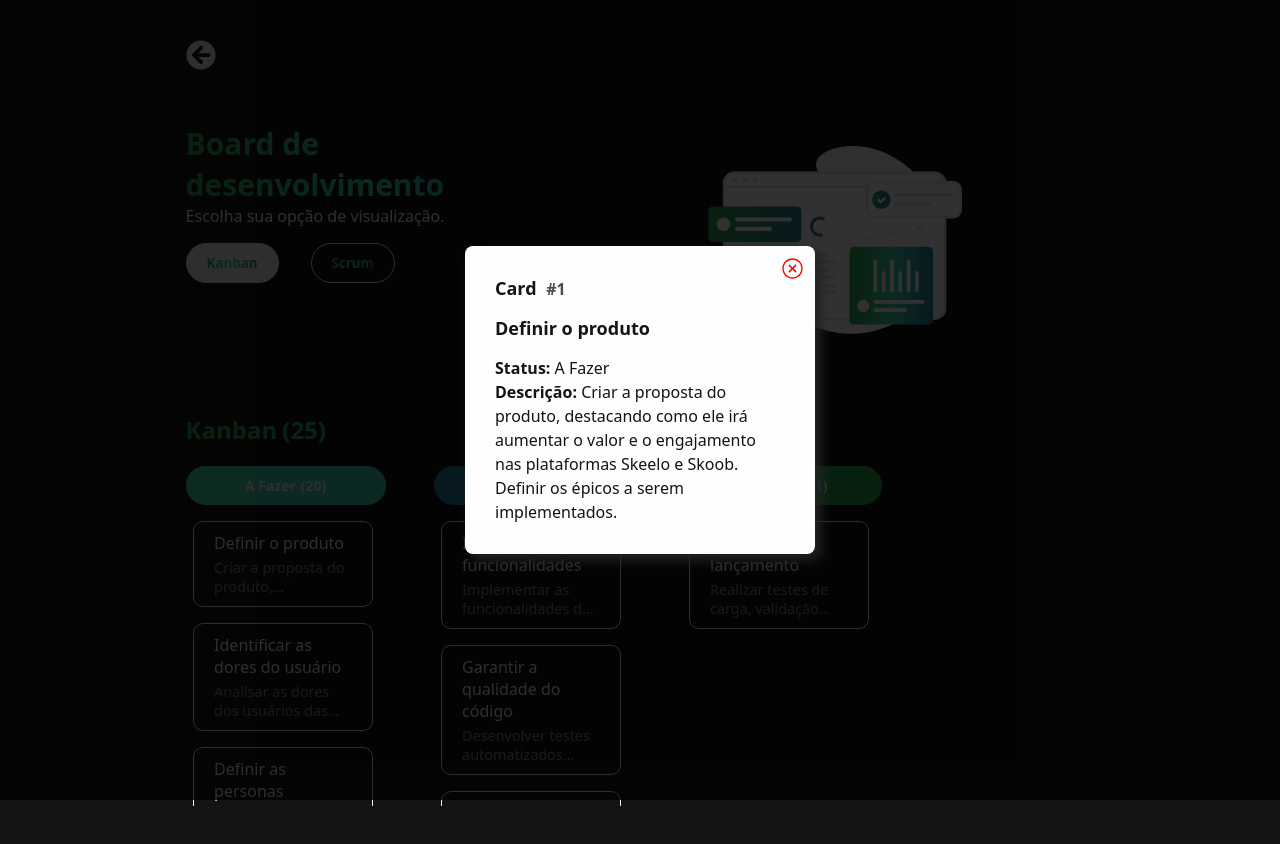
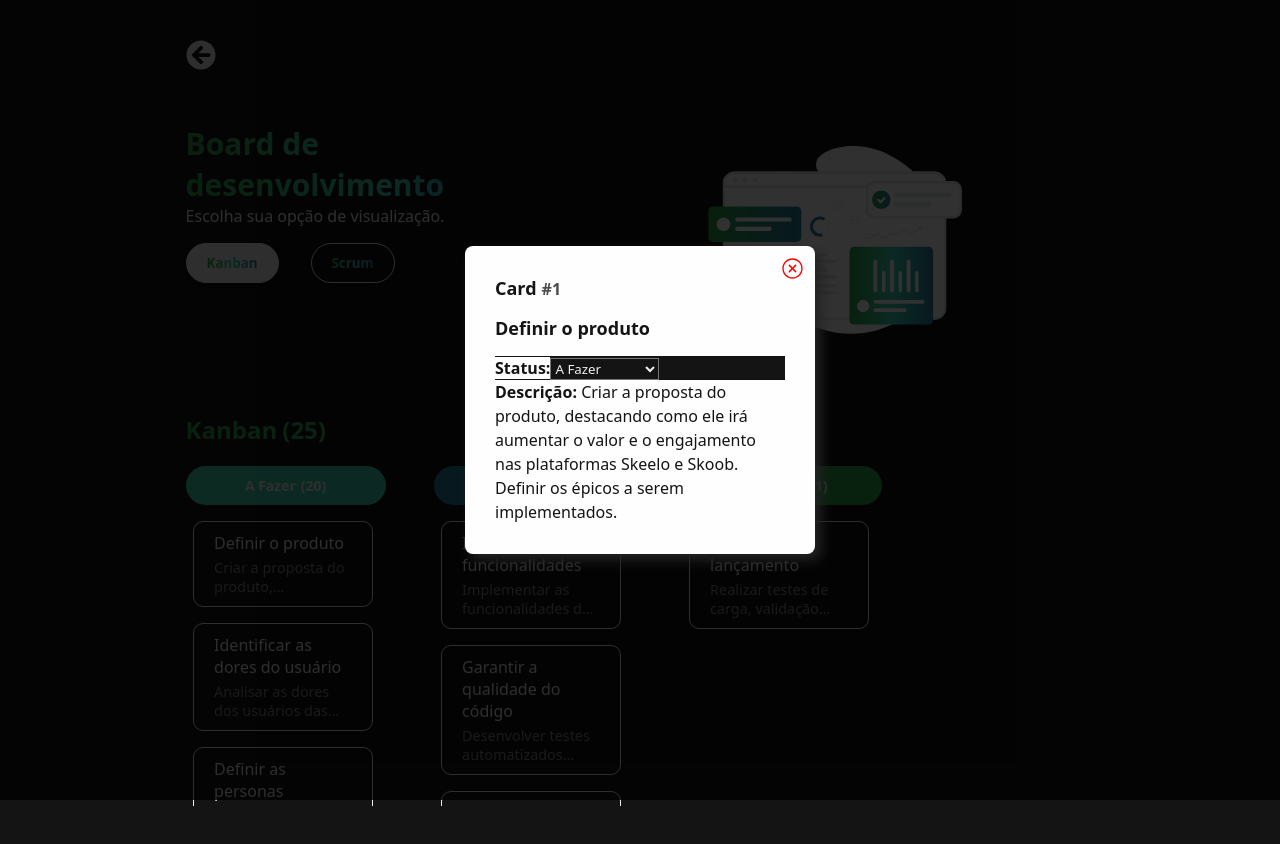
Before and after one commit to eliscmattosinho/Board-de-Desenvolvimento, a React (Create React App) app: page /Board-de-Desenvolvimento/boards in a window 1280 px wide. Both pictures are taken after a click on the element 283 px from the left and 564 px from the top of the page. Shown: the top 844 px of the page. Built offline with nearby package versions, Linux system fonts and the light colour scheme.

Commit message:
feat(card): add status select to update task from modal

```diff
--- a/src/components/CardTask.jsx
+++ b/src/components/CardTask.jsx
@@ -1,19 +1,43 @@
 import React from "react";
 import "./CardTask.css";
 import { IoIosCloseCircleOutline } from "react-icons/io";
-import { getDisplayStatus } from "../js/boardUtils";
+import { getDisplayStatus, columnIdToCanonicalStatus } from "../js/boardUtils";
 
-function CardTask({ task, onClose, activeView }) {
+function CardTask({ task, onClose, activeView, columns, moveTask }) {
   if (!task) return null;
+
+  const handleStatusChange = (e) => {
+    const columnId = e.target.value;
+    const canonicalStatus = columnIdToCanonicalStatus(columnId);
+    moveTask(task.id, canonicalStatus);
+  };
+
+  const currentColumnId = columns.find(
+    (col) => getDisplayStatus(task.status, activeView) === col.title
+  )?.id;
 
   return (
     <div className="modal">
       <div className="modal-content">
-        <h2>Card <span>#{task.id}</span></h2>
+        <h2>
+          Card<span>#{task.id}</span>
+        </h2>
         <h3>{task.title}</h3>
         <div className="info-content">
-          <p><strong>Status:</strong> {getDisplayStatus(task.status, activeView)}</p>
-          <p><strong>Descrição:</strong> {task.description || "Nenhuma descrição disponível."}</p>
+          <label>
+            <strong>Status:</strong>
+            <select value={currentColumnId} onChange={handleStatusChange}>
+              {columns.map((col) => (
+                <option key={col.id} value={col.id}>
+                  {col.title}
+                </option>
+              ))}
+            </select>
+          </label>
+          <p>
+            <strong>Descrição:</strong>{" "}
+            {task.description || "Nenhuma descrição disponível."}
+          </p>
         </div>
         <button className="modal-close" onClick={onClose}>
           <IoIosCloseCircleOutline size={25} />
--- a/src/pages/Boards.js
+++ b/src/pages/Boards.js
@@ -97,7 +97,13 @@ function Boards() {
         </div>
       </div>
 
-      <CardTask task={selectedTask} onClose={() => setSelectedTask(null)} activeView={activeView} />
+      <CardTask
+        task={tasks.find((t) => t.id === selectedTask?.id) || null}
+        onClose={() => setSelectedTask(null)}
+        activeView={activeView}
+        columns={activeView === "kanban" ? kanbanColumns : scrumColumns}
+        moveTask={moveTask}
+      />
     </div>
   );
 }
```
